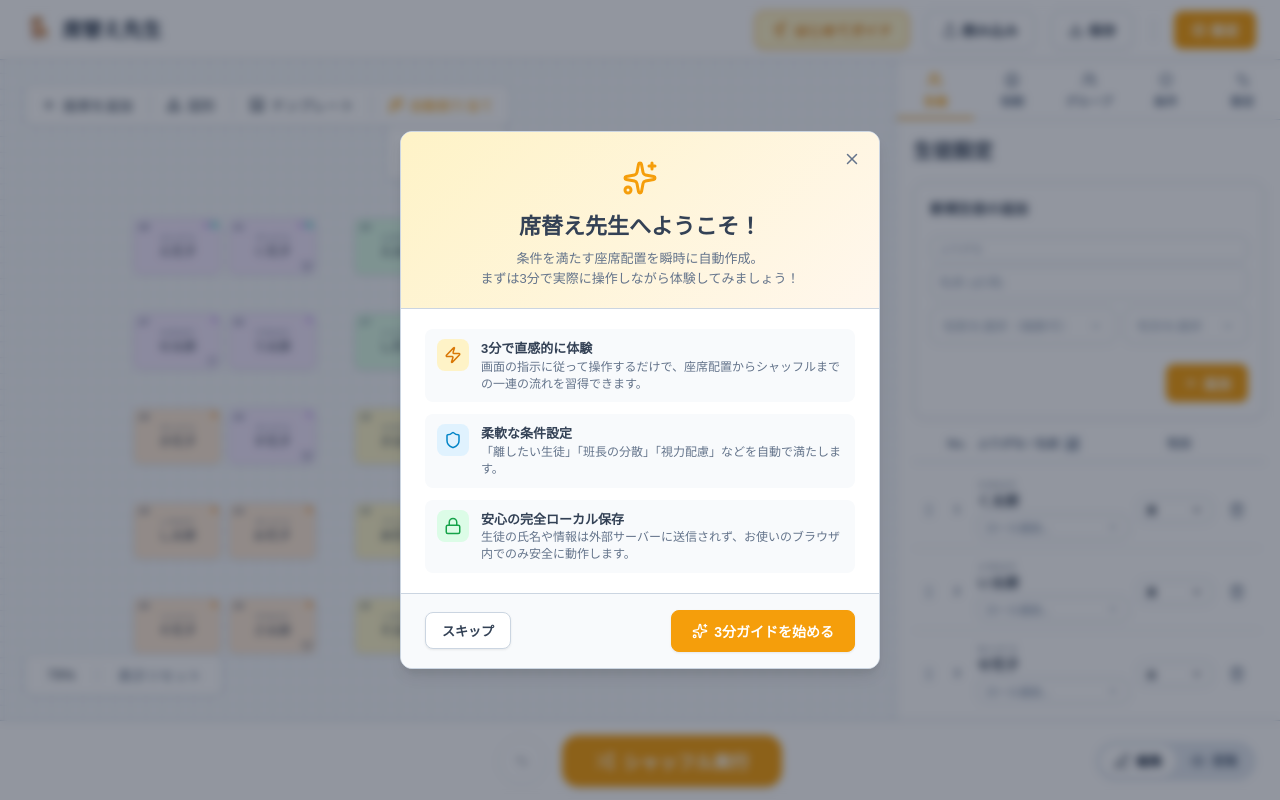
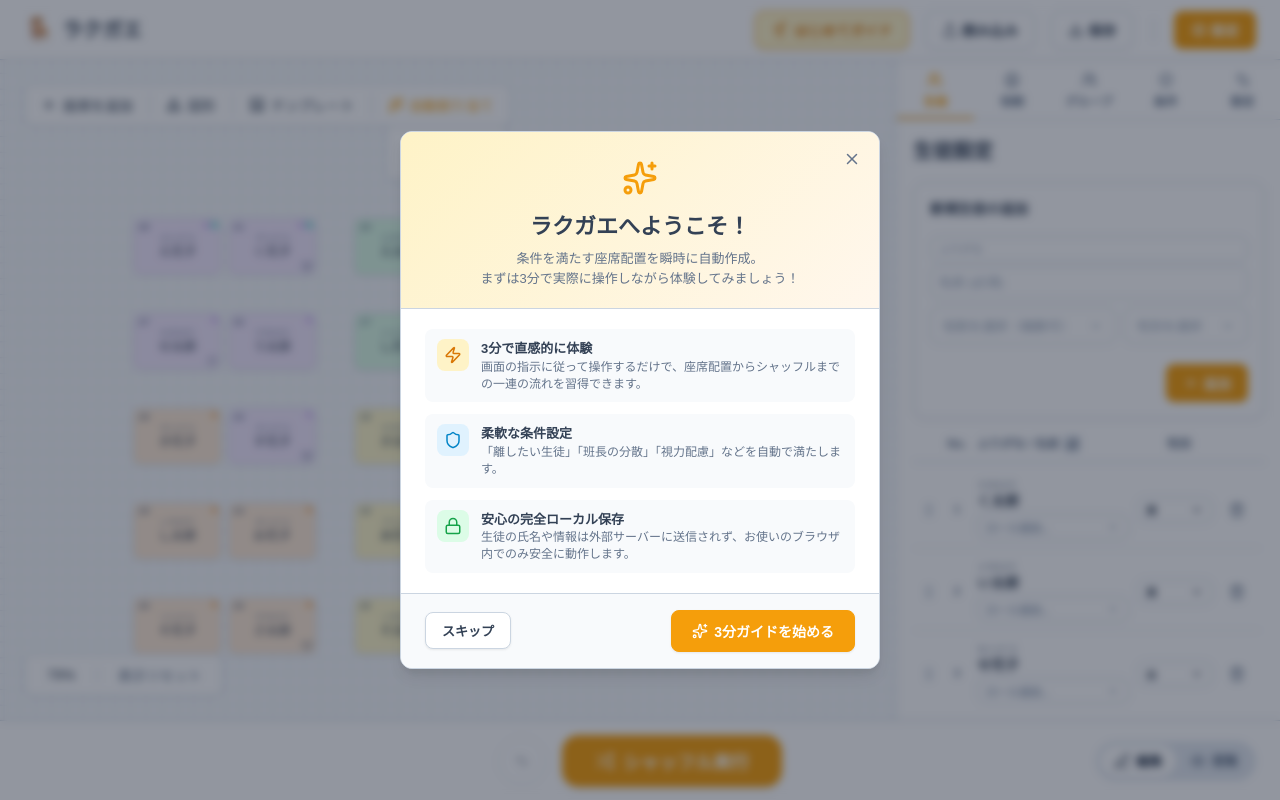
Before and after one commit to KeigoHarada/seat_shuffle, a React (Vite) app: page / in a window 1280 px wide. Built offline with nearby package versions, Linux system fonts and the light colour scheme; a web font is replaced by a local one.

Commit message:
update: rename application from Seat Shuffle to Rakugae
- アプリケーションの名称を「席替え先生」から「ラクガエ」に変更

```diff
--- a/index.html
+++ b/index.html
@@ -1,11 +1,10 @@
 <!doctype html>
 <html lang="ja">
-
   <head>
     <meta charset="UTF-8" />
     <link rel="icon" type="image/svg+xml" href="/vite.svg" />
     <meta name="viewport" content="width=device-width, initial-scale=1.0" />
-  <title>席替え支援アプリ</title>
+    <title>ラクガエ</title>
     <style>
       * {
         margin: 0;
@@ -14,7 +13,14 @@
       }
 
       body {
-      font-family: 'コトノル', system-ui, -apple-system, BlinkMacSystemFont, 'Segoe UI', Roboto, sans-serif;
+        font-family:
+          "コトノル",
+          system-ui,
+          -apple-system,
+          BlinkMacSystemFont,
+          "Segoe UI",
+          Roboto,
+          sans-serif;
         background-color: #2d3748;
         color: #f7fafc;
         min-height: 100vh;
@@ -26,5 +32,4 @@
     <div id="root"></div>
     <script type="module" src="/src/main.tsx"></script>
   </body>
-
 </html>
--- a/package.json
+++ b/package.json
@@ -1,5 +1,5 @@
 {
-  "name": "seat_shuffle",
+  "name": "rakugae",
   "version": "1.0.0",
   "description": "教師向けの席替え支援Webアプリケーション。条件付きのランダム配置を高速に行い、設定画面と公開画面を分離した直感的なUIを提供します。",
   "main": "index.js",
--- a/src/components/layout/Header.tsx
+++ b/src/components/layout/Header.tsx
@@ -42,7 +42,7 @@ const Header: React.FC<HeaderProps> = ({ showSettings, onToggleSettings }) => {
       >
         <span style={{ fontSize: "1.5rem" }}>🪑</span>
         <h1 className="text-title1" style={{ fontSize: "1.25rem", margin: 0 }}>
-          席替え先生
+          ラクガエ
         </h1>
       </div>
 
--- a/src/components/onboarding/GuideHubModal.tsx
+++ b/src/components/onboarding/GuideHubModal.tsx
@@ -42,7 +42,7 @@ export const GuideHubModal: React.FC = () => {
                 color: "var(--c-text-main)",
               }}
             >
-              席替え先生 操作ガイド
+              ラクガエ 操作ガイド
             </h2>
           </div>
 
--- a/src/components/onboarding/WelcomeModal.tsx
+++ b/src/components/onboarding/WelcomeModal.tsx
@@ -77,7 +77,7 @@ export const WelcomeModal: React.FC = () => {
               color: "var(--c-text-main)",
             }}
           >
-            席替え先生へようこそ！
+            ラクガエへようこそ！
           </h2>
           <p
             style={{
--- a/src/hooks/useCsvSettings.ts
+++ b/src/hooks/useCsvSettings.ts
@@ -15,7 +15,7 @@ export const useCsvSettings = () => {
     const url = URL.createObjectURL(blob);
     const a = document.createElement("a");
     a.href = url;
-    a.download = `seat_shuffle_settings_${new Date().toISOString().slice(0, 10)}.csv`;
+    a.download = `rakugae_settings_${new Date().toISOString().slice(0, 10)}.csv`;
     a.click();
     URL.revokeObjectURL(url);
   };
--- a/src/utils/index.ts
+++ b/src/utils/index.ts
@@ -1,5 +1,5 @@
 /**
- * 席替え先生 ドメインロジック API
+ * ラクガエ ドメインロジック API
  * UI層（React/DOM）から完全に独立した純粋関数群です。
  */
 
```
Also changed, not shown: 5 other files (tests, documents, lock files or other folders). Lines whose indentation alone changed are shown as unchanged.
